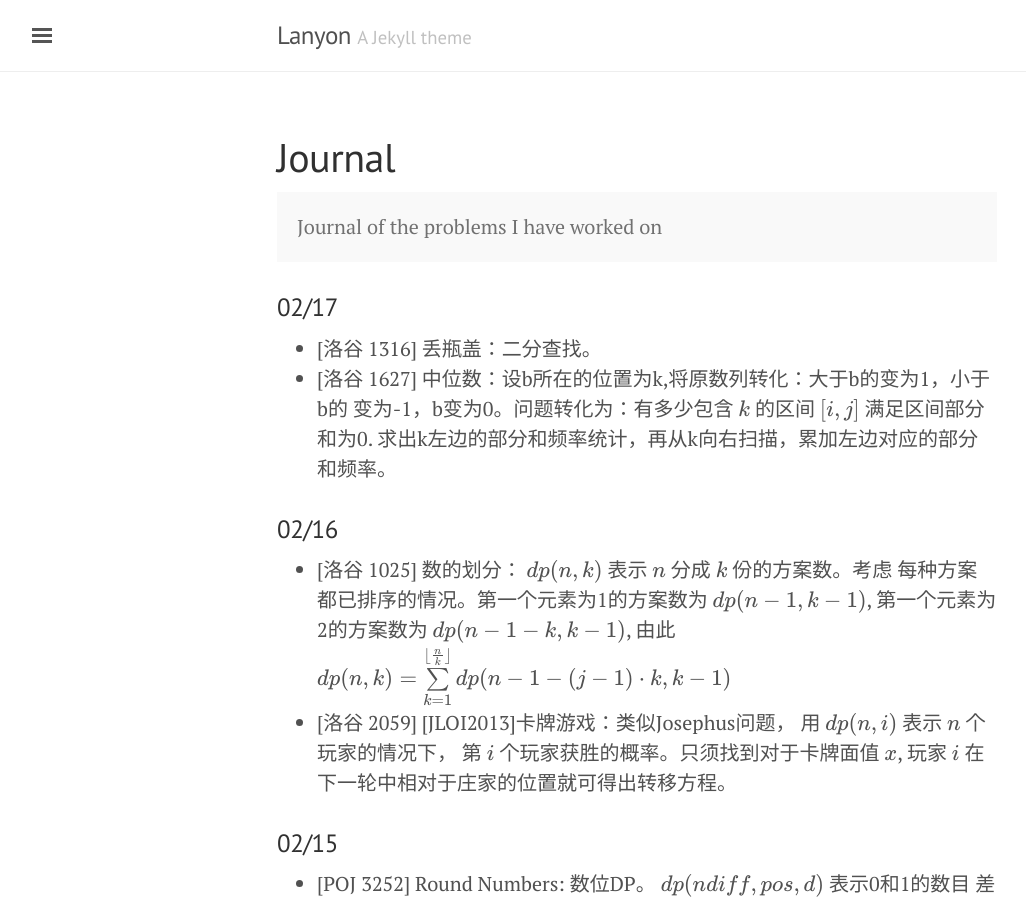
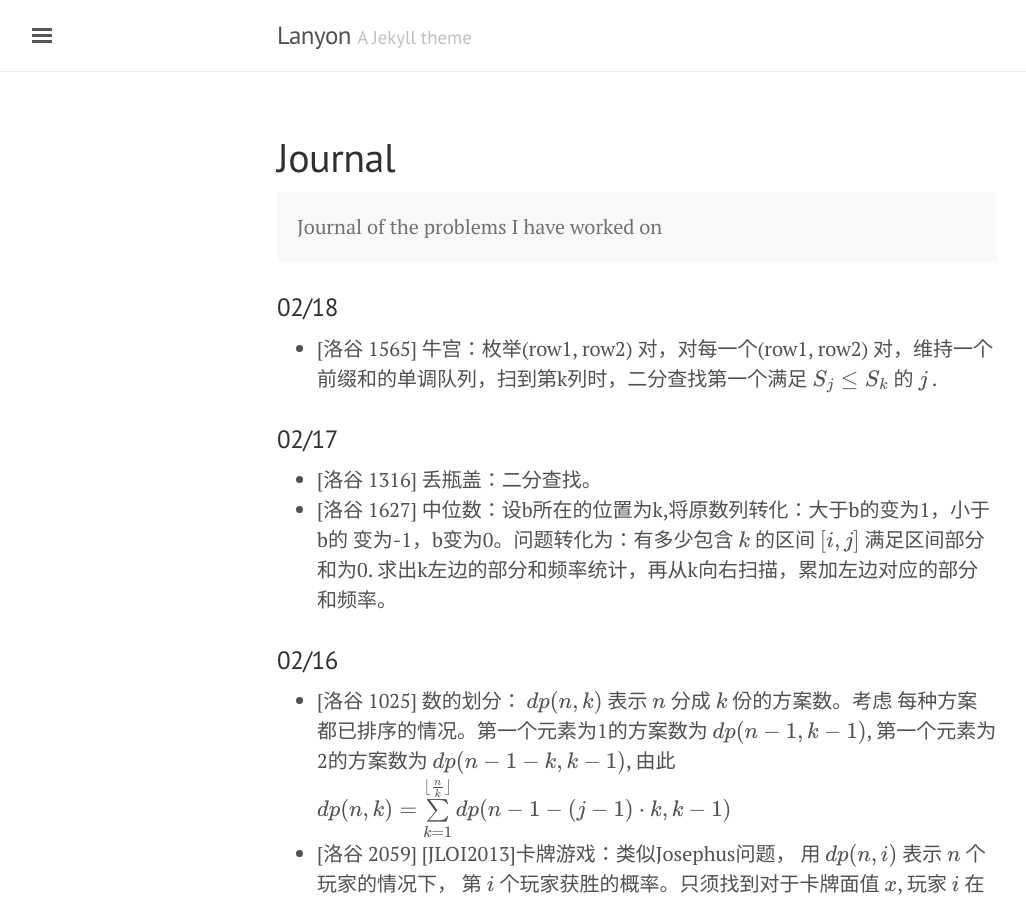
Before and after one commit to atubo/online-judge, a Jekyll site: the page built from docs/journal.md, in a window 1280 px wide and 900 px high. Shown: the whole window, without its empty margins (3-1029 px from the left). Built offline with Jekyll 4.4.1, drawn with Linux system fonts in a browser that asks for light colours; formulas are drawn with MathJax 3.

Commit message:
[Luogu 1565] 牛宫

```diff
--- a/docs/journal.md
+++ b/docs/journal.md
@@ -6,6 +6,10 @@ title: Journal
 <p class="message">
 Journal of the problems I have worked on
 </p>
+
+### 02/18
+* [洛谷 1565] 牛宫：枚举(row1, row2) 对，对每一个(row1, row2) 对，维持一个
+前缀和的单调队列，扫到第k列时，二分查找第一个满足 $S_j \le S_k$ 的 $j$ .
 
 ### 02/17
 * [洛谷 1316] 丢瓶盖：二分查找。
```
Also changed, not shown: 1 other file.
